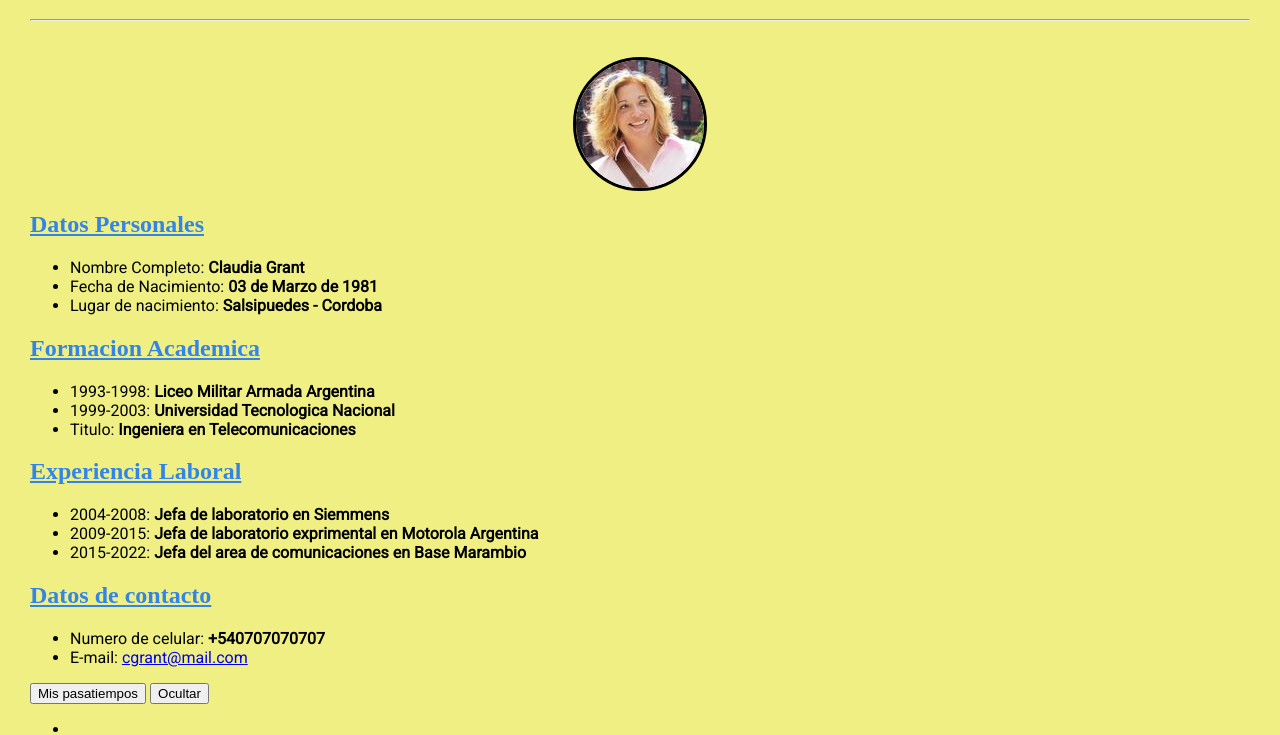
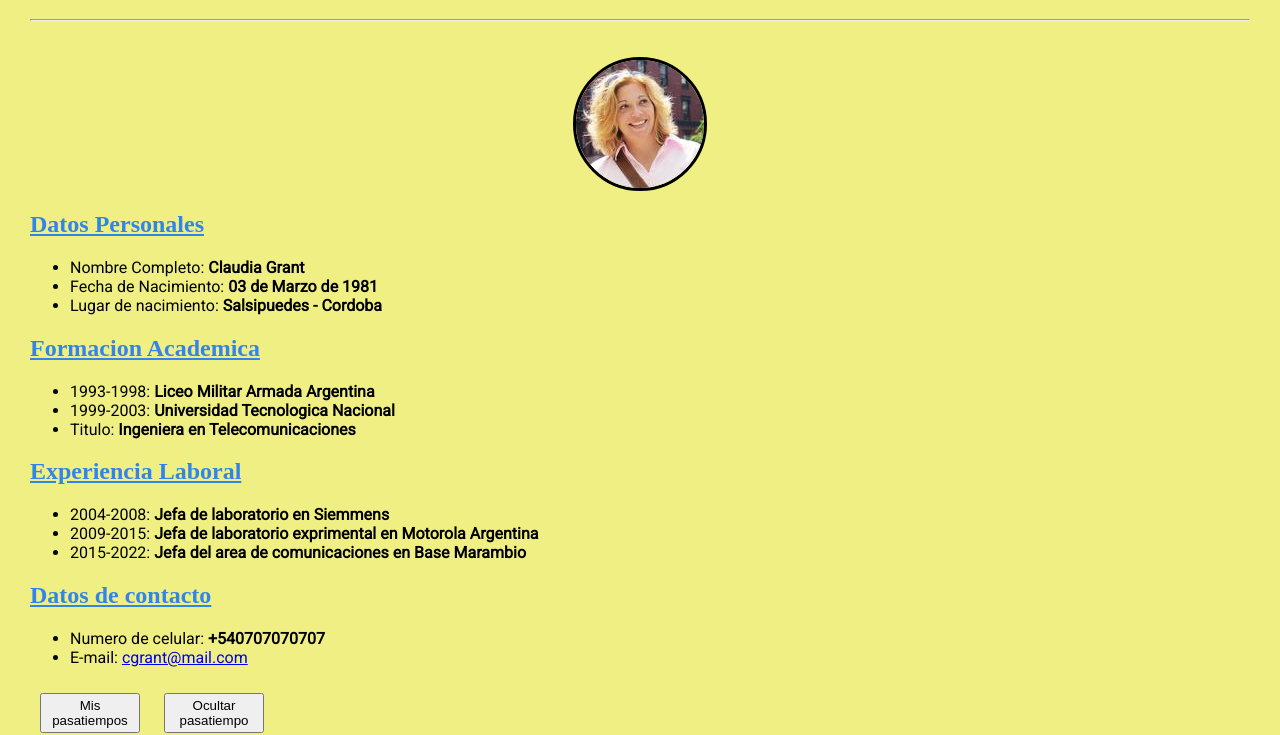
Before and after one commit to Madrynense/mi_proyecto_cv, a plain HTML site: page index.html in a window 1280 px wide. Shown: the part 91-826 px from the top of the page. Drawn offline with Linux system fonts and the light colour scheme; a web font is replaced by a local one.

Commit message:
Decimo commit

```diff
--- a/Css/Estilo.css
+++ b/Css/Estilo.css
@@ -2,6 +2,7 @@ body {
     background-color: #efef83;
     margin: 20px;
     padding: 10px;
+
 }
 
 h1 {
@@ -45,3 +46,10 @@ li {
 #pasatiempo {
     font-weight: bold;
 }
+
+button {
+    height: 40px;
+    width: 100px;
+    margin: 10px;
+
+}
--- a/Js/Function.js
+++ b/Js/Function.js
@@ -12,7 +12,7 @@ function myFunction() {
  });
 
  document.getElementById("cambiar_color3").addEventListener("click", function () {
-  document.body.style.backgroundColor = '#FAD1C4';
+  document.body.style.backgroundColor = '#CCBACC';
  });
 
  document.getElementById("cambiar_color4").addEventListener("click", function () {
--- a/index.html
+++ b/index.html
@@ -48,7 +48,7 @@
     </ul>
 
     <button type="button" onclick="myFunction()">Mis pasatiempos</button>
-    <button type="button" id="ocultar_pasatiempo">Ocultar</button>
+    <button type="button" id="ocultar_pasatiempo">Ocultar pasatiempo</button>
     <ul>
         <li id="pasatiempo"></li>
     </ul>
```
Also changed, not shown: Imagenes/fondo.jpg (added).
